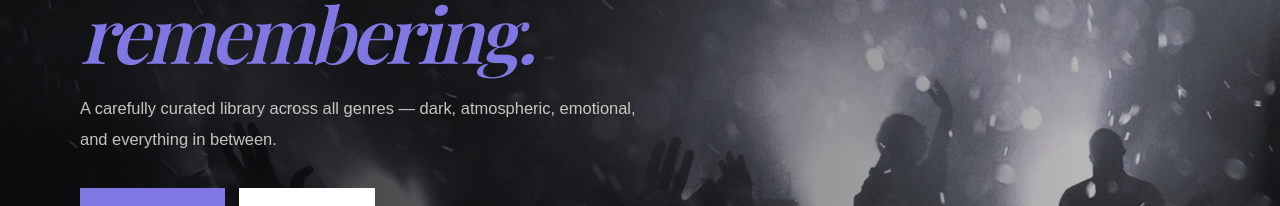
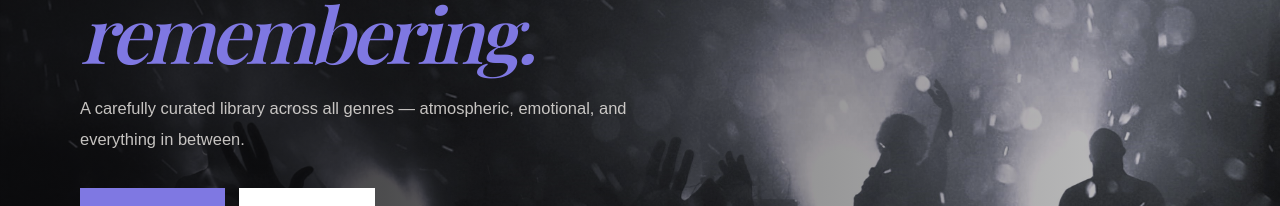
Before and after one commit to NelsonAlmeida5/Bibliotheque-Musique, a Vue app in the folder frontend/: page / in a window 1280 px wide. Shown: the part 270-476 px from the top of the page. Built offline with nearby package versions, Linux system fonts and the light colour scheme; no server answers.

Commit message:
chore(Home): update hero text

```diff
--- a/frontend/src/views/HomeView.vue
+++ b/frontend/src/views/HomeView.vue
@@ -172,7 +172,7 @@ onMounted(() => {
           </h1>
 
           <p class="home-hero__text">
-            A carefully curated library across all genres — dark, atmospheric,
+            A carefully curated library across all genres — atmospheric,
             emotional, and everything in between.
           </p>
 
```
